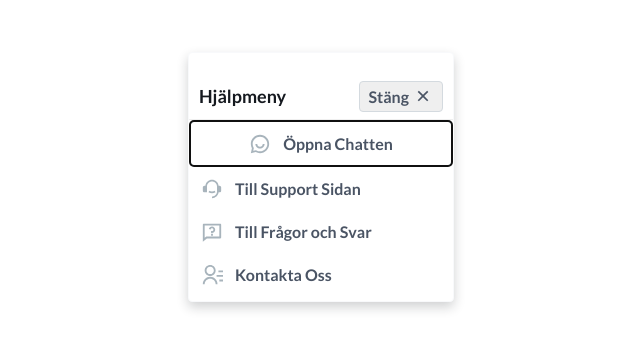
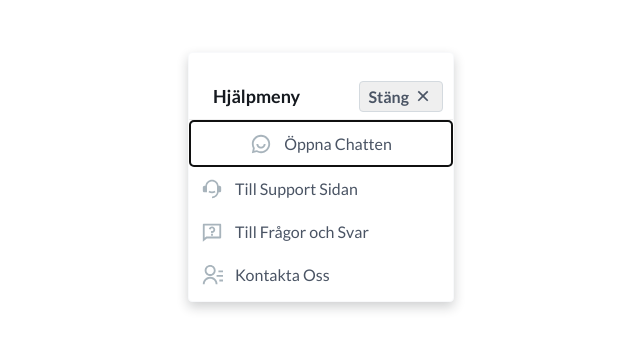
Before and after one commit to diggsweden/SupportModalApp, a Vue app: page / in a window 1280 px wide. Shown: the part 223-572 px from the top of the page, without its empty margins (186-826 px from the left). Built offline with nearby package versions, Linux system fonts and the light colour scheme.

Commit message:
Update css and styling

```diff
--- a/src/components/modal/AccordianMenu.vue
+++ b/src/components/modal/AccordianMenu.vue
@@ -1,5 +1,4 @@
 <template>
-  <div>
   <div
     class="icon-list"
     v-for="(item, index) in plainItems"
@@ -9,7 +8,8 @@
     tabindex="0"
   >
     <img class="icon-image" v-if="item.svgIcon" :src="item.svgIcon" alt="Menu Icon" />
-      {{ item.name }}
+    <div class="icon-text">
+      <div class="icon-title">{{ item.name }}</div>
     </div>
   </div>
 </template>
@@ -70,19 +70,9 @@ button,
 .icon-list {
   display: inline-flex;
   padding: 10px 12px;
-
+  justify-content: center;
   align-items: center;
   gap: 12px;
-  width: 100%;
-
-  color: var(--Neutrals-dark, #4a5464);
-  /* Body/text-base-semi */
-  font-family: Lato;
-  font-size: 16px;
-  font-style: normal;
-  font-weight: 600;
-  line-height: 23px; /* 143.75% */
-
   border-radius: 4px;
 }
 
@@ -95,10 +85,18 @@ button,
 
   border-radius: 4px;
   background: var(--Primary-highlight, #e6ecf2);
+  width: 100%;
 }
 
 .icon-list:active {
-  /* active state styles */
+  display: inline-flex;
+  padding: 10px 12px;
+  justify-content: center;
+  align-items: center;
+  gap: 12px;
+  border-radius: 4px;
+  background: var(--Primary-highlight, #e6ecf2);
+  width: 100%;
 }
 
 .icon-list:focus {
@@ -109,9 +107,21 @@ button,
   gap: 12px;
   border-radius: 4px;
   border: 2px solid var(--Primary-shade, #124562);
+  width: 100%;
 }
 
 .icon-list:disabled {
   /* disabled state styles */
 }
+
+.icon-text {
+  color: var(--Neutrals-dark, #4a5464);
+
+  /* Body/text-base-semi */
+  font-family: Lato;
+  font-size: 16px;
+  font-style: normal;
+  font-weight: 600;
+  line-height: 23px; /* 143.75% */
+}
 </style>
--- a/src/components/modal/ModalMenuContainer.vue
+++ b/src/components/modal/ModalMenuContainer.vue
@@ -186,6 +186,7 @@ button,
   /* Body/text-md-semi */
   font-family: Lato;
   font-size: 18px;
+  margin-left: 14px;
   font-style: normal;
   font-weight: 600;
   line-height: 26px; /* 144.444% */
```
Lines whose indentation alone changed are shown as unchanged.
